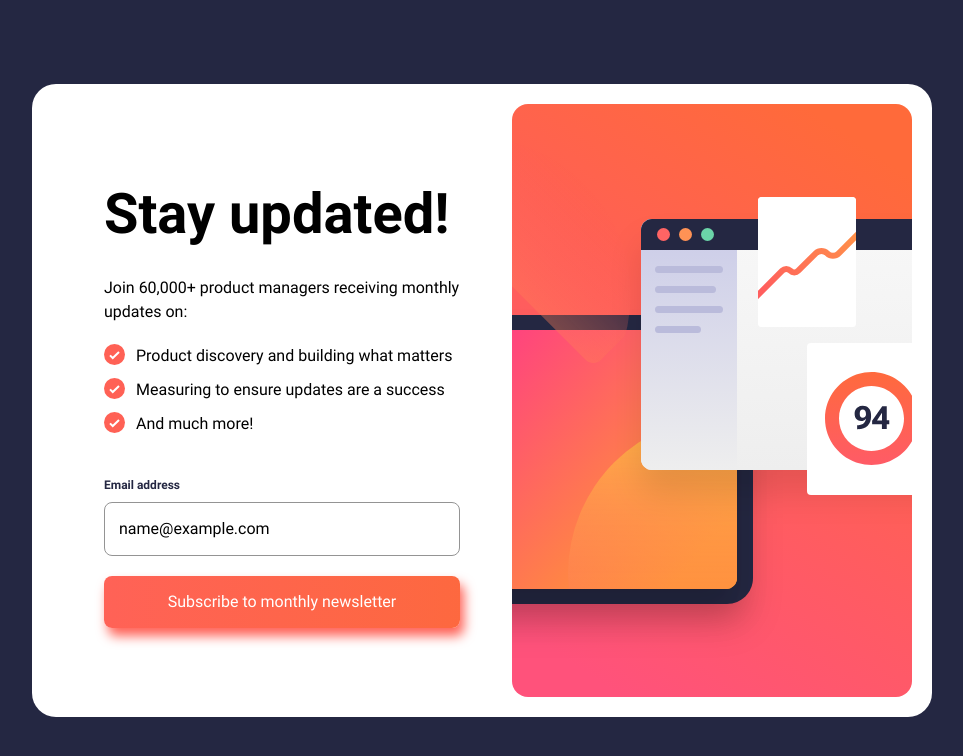
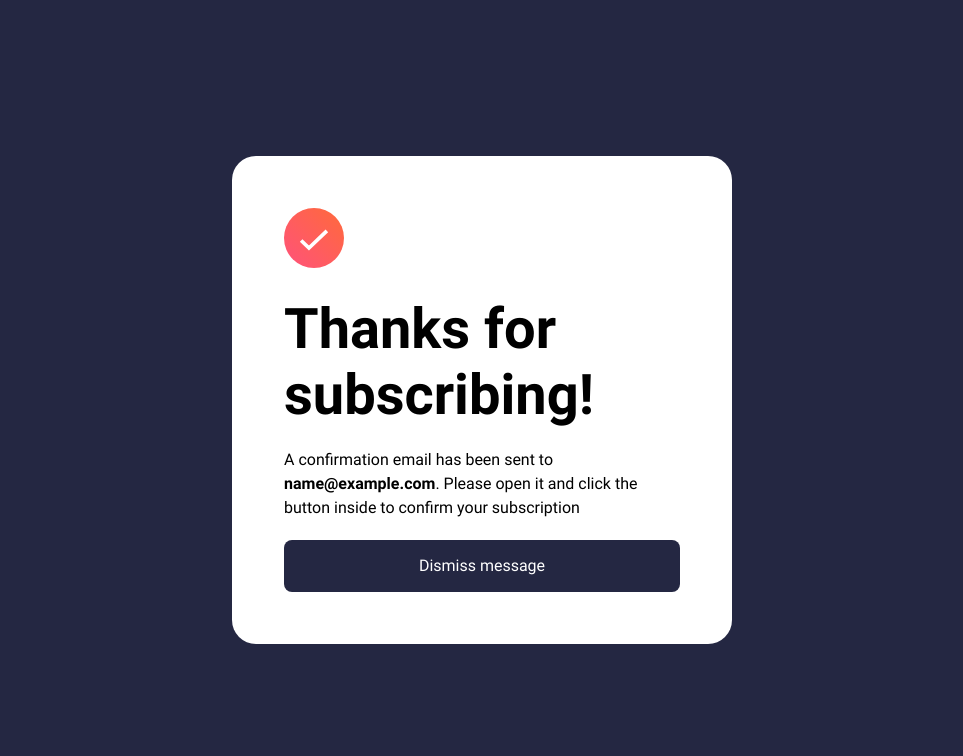
Before and after one commit to jma26/newsletter-sign-up-with-success-message, a plain HTML site: page index.html in a window 1280 px wide. Both pictures are taken after typing "name@example.com" into the empty fields and a click on the input "Subscribe to monthly newsletter". Shown: the whole page, without its empty margins (158-1121 px from the left). Drawn offline with Linux system fonts and the light colour scheme.

Commit message:
Add form success modal

```diff
--- a/index.html
+++ b/index.html
@@ -18,7 +18,7 @@
 </head>
 <body>
   <main>
-    <article class="newsletter__article">
+    <article class="newsletter__article newsletter__article--signup">
       <img class="newsletter__image newsletter__image--mobile" src="./assets/images/illustration-sign-up-mobile.svg" alt="" />
       <img class="newsletter__image newsletter__image--desktop" src="./assets/images/illustration-sign-up-desktop.svg" alt="" />
       <div class="newsletter__copy-wrapper">
@@ -41,6 +41,13 @@
         </form>
       </div>
     </article>
+
+    <article class="newsletter__article newsletter__article--success">
+      <img class="newsletter__image newsletter__image--success" src="./assets/images/icon-success.svg" alt="" />
+      <h2 class="newsletter__headline newsletter__headline--success">Thanks for subscribing!</h2>
+      <p>A confirmation email has been sent to <span class="user_email"></span>. Please open it and click the button inside to confirm your subscription</p>
+      <button class="newsletter__button--success" onClick="refreshPage()">Dismiss message</button>
+    </article>
   </main>
 </body>
 </html>
--- a/main.js
+++ b/main.js
@@ -3,11 +3,16 @@ function submitForm(event) {
 
   const form = event.target;
   const { user_email } = form;
+  const signupArticle = document.querySelector('.newsletter__article--signup');
+  const successArticle = document.querySelector('.newsletter__article--success');
+  const user_emailElement = document.querySelector('.user_email');
 
   if (!emailValidation(user_email.value)) {
     form.classList.add('showError');
   } else {
-    console.log('success!');
+    signupArticle.classList.add('hideSignupModal');
+    successArticle.classList.add('showSuccessModal');
+    user_emailElement.textContent = user_email.value;
   }
 }
 
@@ -21,3 +26,7 @@ function emailValidation(input) {
 
   return true;
 }
+
+function refreshPage() {
+  location.reload();
+}
--- a/styles.css
+++ b/styles.css
@@ -42,7 +42,7 @@ input, button, textarea, select {
   font: inherit;
 }
 /* 8. Avoid text overflows */
-p, h1, h2, h3, h4, h5, h6, label, input, ol, ul, li, span {
+p, h1, h2, h3, h4, h5, h6, label, input, ol, ul, li, span, button {
   font-family: "Roboto", sans-serif;
   overflow-wrap: break-word;
 }
@@ -62,6 +62,7 @@ h1, h2, h3, h4, h5, h6 {
 :root {
   --orange: hsl(13, 98%, 62%);
   --red: hsl(4, 100%, 67%);
+  --red-gray: hsl(4, 80%, 67%);
   --blue-800: hsl(234, 29%, 20%);
   --blue-700: hsl(235, 18%, 26%);
   --grey: hsl(0, 0%, 58%);
@@ -97,6 +98,7 @@ main {
 
 .newsletter__headline {
   font-size: 2.5rem;
+  line-height: normal;
 }
 
 .newsletter__list {
@@ -173,7 +175,68 @@ main {
 
 .newsletter__form input[type="submit"]:active, .newsletter__form input[type="submit"]:focus, .newsletter__form input[type="submit"]:hover {
   background: linear-gradient(90deg, var(--red), var(--orange));
-  box-shadow: 4px 8px 12px var(--red);
+  box-shadow: 4px 8px 12px var(--red-gray);
+}
+
+.newsletter__article--success {
+  display: none;
+  flex-direction: column;
+  gap: 1.25rem;
+  height: 100%;
+  justify-content: center;
+  min-height: 100vh;
+  padding: 1.25rem;
+}
+
+.newsletter__article--success.showSuccessModal {
+  display: flex;
+}
+
+.newsletter__article--signup.hideSignupModal {
+  display: none;
+}
+
+.newsletter__image--success {
+  margin-block-start: auto;
+  max-width: 60px;
+}
+
+.newsletter__headline--success {
+  margin-top: 0.5rem;
+}
+
+.newsletter__button--success {
+  background-color: var(--blue-800);
+  border: none;
+  border-radius: 0.5rem;
+  color: var(--white);
+  cursor: pointer;
+  margin-block-start: auto;
+  padding: 0.875rem;
+  width: 100%;
+}
+
+.newsletter__button--success:active, .newsletter__button--success:focus, .newsletter__button--success:hover {
+  background: linear-gradient(90deg, var(--red), var(--orange));
+  box-shadow: 4px 8px 12px var(--red-gray);
+}
+
+.user_email {
+  font-weight: 700;
+}
+
+@media only screen and (min-width: 48rem) {
+  .newsletter__article.newsletter__article--success {
+    align-items: flex-start;
+    border-radius: 1.5rem;
+    flex-direction: column;
+    max-width: 500px;
+    padding: 3.25rem;
+  }
+
+  .newsletter__article.newsletter__article--success {
+    min-height: auto;
+  }
 }
 
 @media only screen and (min-width: 64rem) {
```
